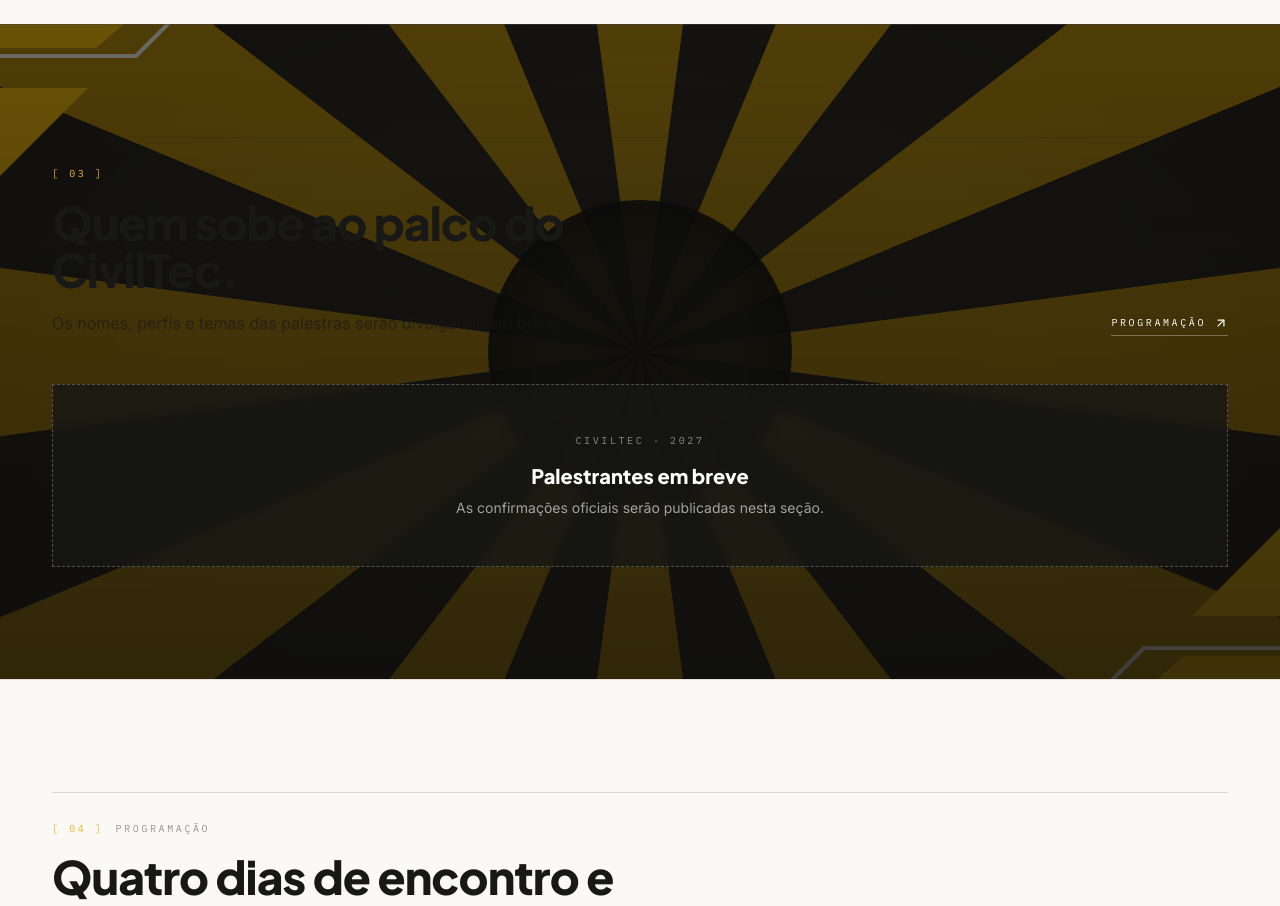
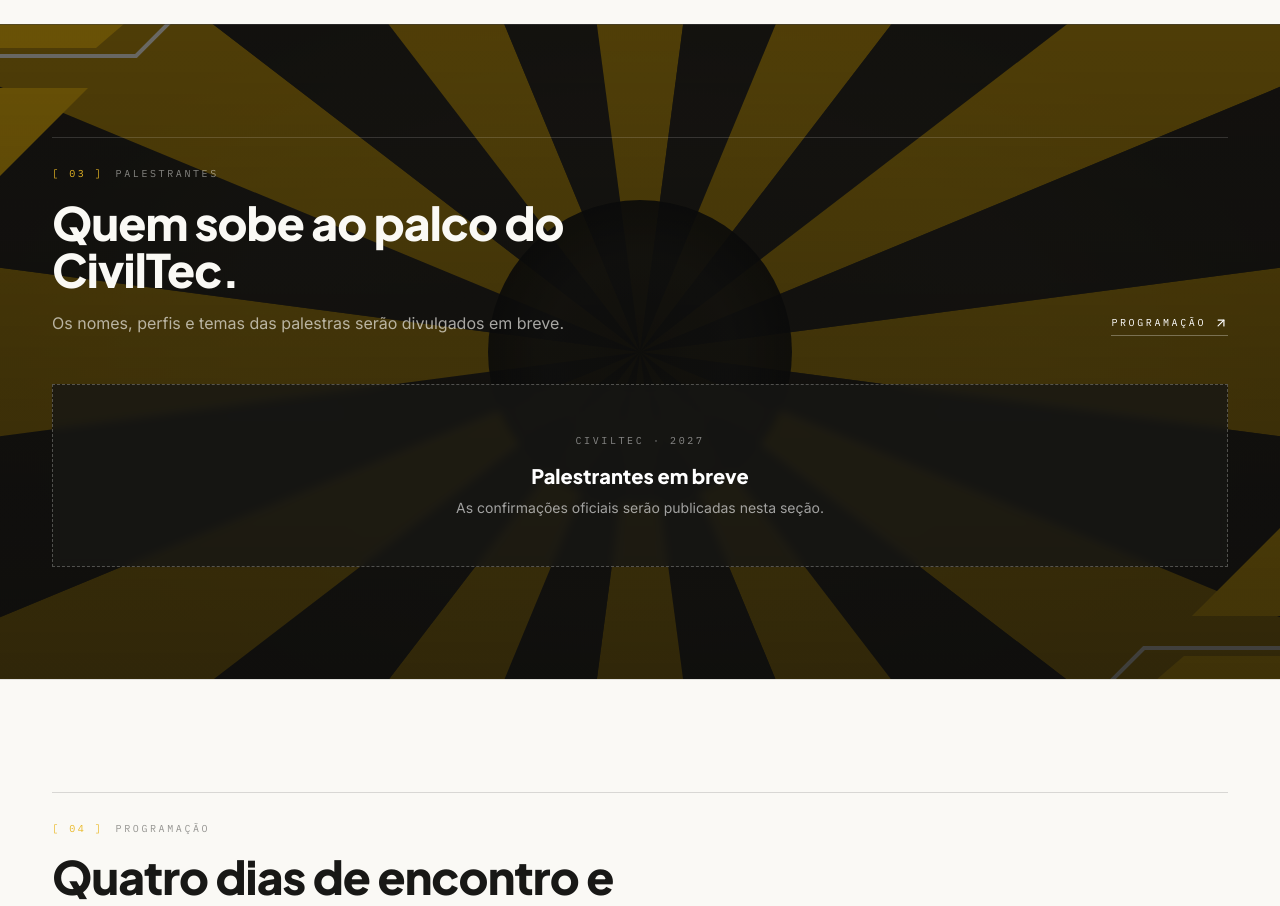
Before and after one commit to Dkalones/civil-tec, a React (Vite) app: page / in a window 1280 px wide. Shown: the part 1740-2646 px from the top of the page. Built offline with nearby package versions, Linux system fonts and the light colour scheme.

Commit message:
Improve contrast in CivilTec speakers section

```diff
--- a/src/components/site/Speakers.jsx
+++ b/src/components/site/Speakers.jsx
@@ -12,6 +12,7 @@ export default function Speakers() {
           eyebrow="Palestrantes"
           title="Quem sobe ao palco do CivilTec."
           description="Os nomes, perfis e temas das palestras serão divulgados em breve."
+          tone="dark"
           action={
             <Link
               to="/"
```
